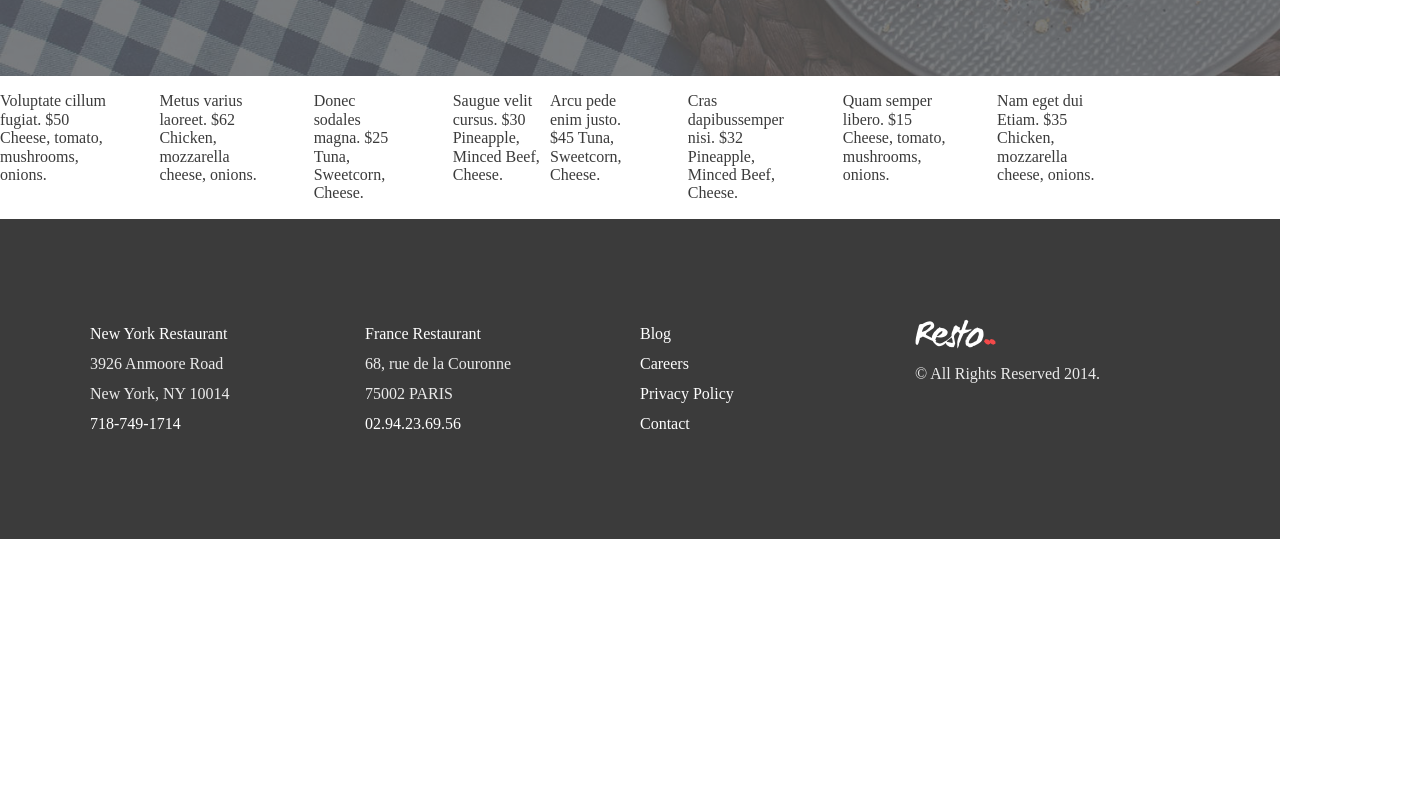
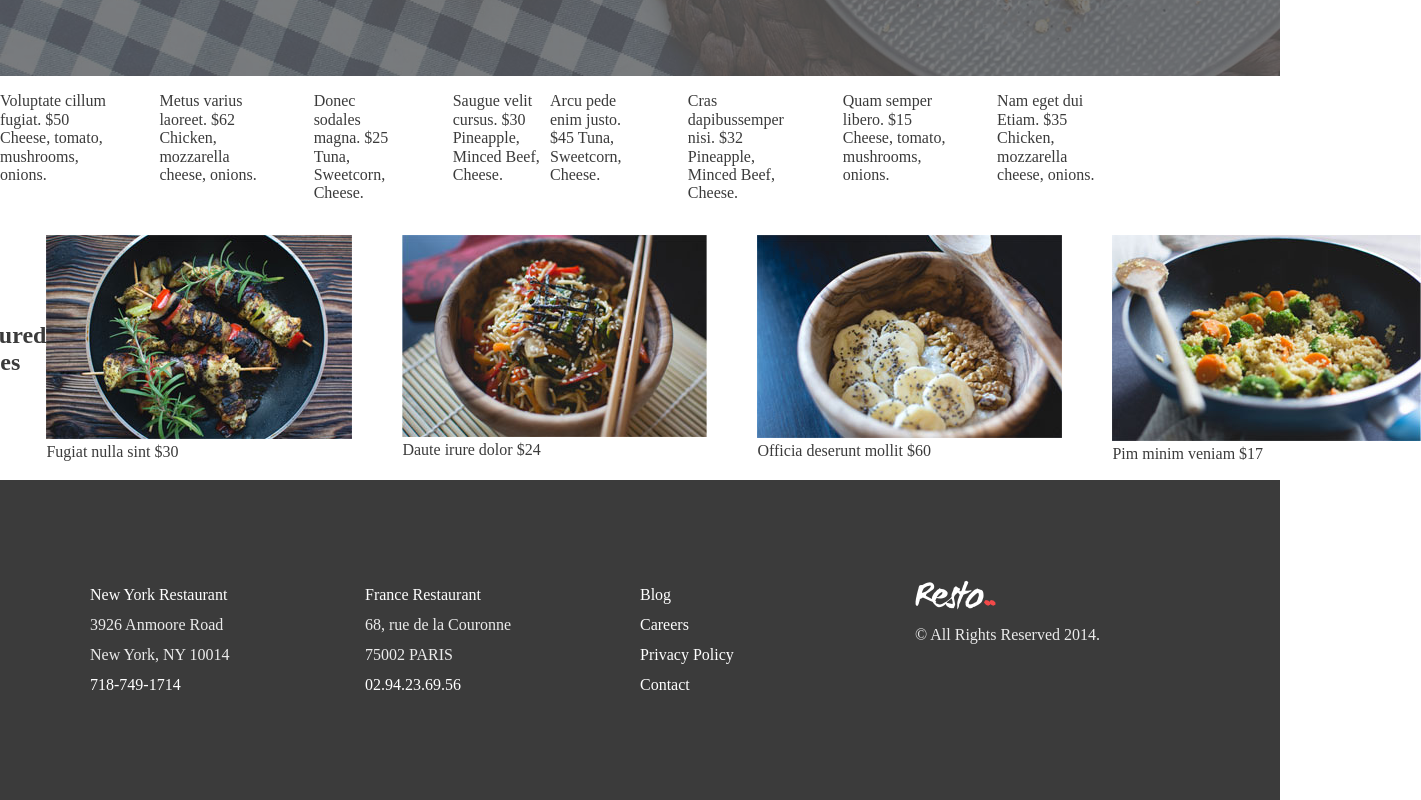
Before and after one commit to Sysreqx/Resto, a plain HTML site: page index.html in a window 1280 px wide. Shown: the part 844-1644 px from the top of the page, 1421 px wide, since content can reach past the window. Before the commit the page ends 1383 px from the top, so only its background shows below. Drawn offline with Linux system fonts and the light colour scheme.

Commit message:
html featured section

```diff
--- a/index.html
+++ b/index.html
@@ -78,6 +78,37 @@
 		</div>
 	</section>
 	<!-- Featured -->
+	<section id="featured">
+		<div class="f-container">
+			<h2>Featured Dishes</h2>
+			<ul>
+				<li>
+					<img src="images/dishes-1.jpg" alt="featured dishes">
+					<a href="#">Fugiat nulla sint</a>
+					<span>$30</span>
+					<span class="rating"></span>
+				</li>
+				<li>
+					<img src="images/dishes-2.jpg" alt="featured dishes">
+					<a href="#">Daute irure dolor</a>
+					<span>$24</span>
+					<span class="rating"></span>
+				</li>
+				<li>
+					<img src="images/dishes-3.jpg" alt="featured dishes">
+					<a href="#">Officia deserunt mollit</a>
+					<span>$60</span>
+					<span class="rating"></span>
+				</li>
+				<li>
+					<img src="images/dishes-4.jpg" alt="featured dishes">
+					<a href="#">Pim minim veniam</a>
+					<span>$17</span>
+					<span class="rating"></span>
+				</li>
+			</ul>
+		</div>
+	</section>
 	<!-- Footer -->
 	<footer id="footer">
 		<div class="f-container">
```
